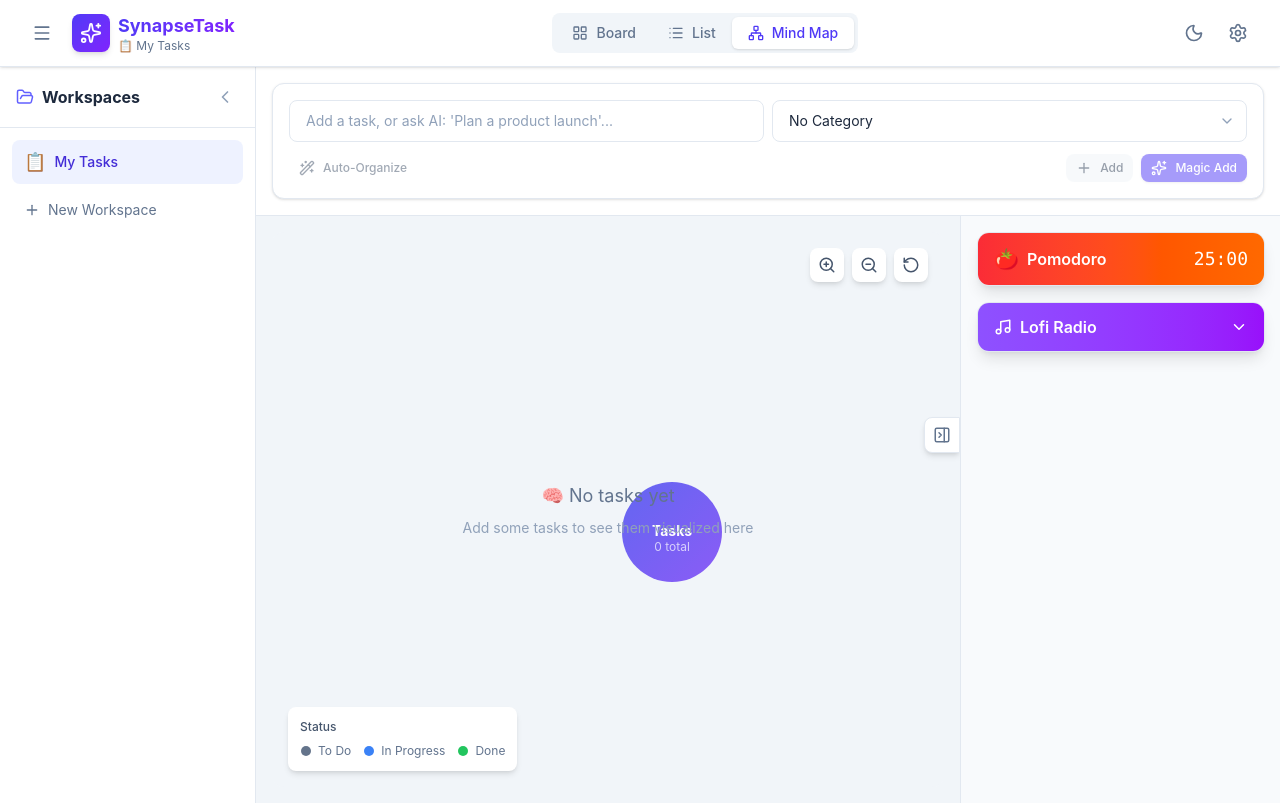
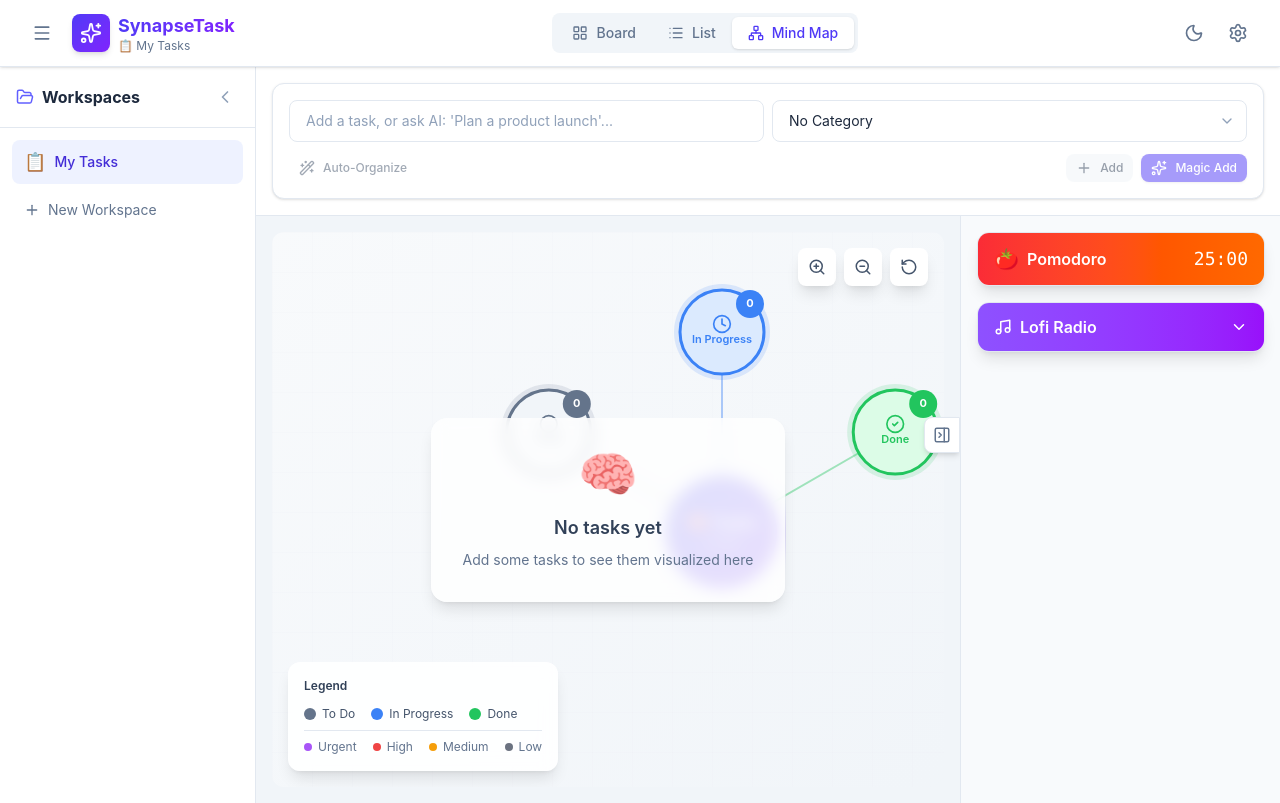
Before and after one commit to shadowxdgamer/SynapseTask, a React (Vite) app in the folder SynapseTask/: page / in a window 1280 px wide. Both pictures are taken after a click on the button "Mind Map". Built offline with nearby package versions, Linux system fonts and the light colour scheme.

Commit message:
feat: enhance MindMap component with improved task visualization and status representation

```diff
--- a/SynapseTask/src/components/mindmap/MindMap.tsx
+++ b/SynapseTask/src/components/mindmap/MindMap.tsx
@@ -1,25 +1,25 @@
-import { useState, useRef, useCallback } from 'react';
-import { ZoomIn, ZoomOut, RotateCcw, Circle, CheckCircle2 } from 'lucide-react';
+import { useState, useRef, useMemo } from 'react';
+import { ZoomIn, ZoomOut, RotateCcw, Circle, CheckCircle2, Clock as ClockIcon } from 'lucide-react';
 import { useTaskStore, useWorkspaceStore, useCategoryStore } from '../../stores';
 import { TaskEditModal } from '../board/TaskEditModal';
-import type { Task, TaskStatus } from '../../types';
+import type { Task, TaskStatus, TaskPriority } from '../../types';
 
 interface NodePosition {
   x: number;
   y: number;
 }
 
-const statusColors: Record<TaskStatus, string> = {
-  todo: '#64748b',
-  inprogress: '#3b82f6',
-  done: '#22c55e',
+const statusConfig: Record<TaskStatus, { color: string; bgColor: string; label: string }> = {
+  todo: { color: '#64748b', bgColor: '#f1f5f9', label: 'To Do' },
+  inprogress: { color: '#3b82f6', bgColor: '#dbeafe', label: 'In Progress' },
+  done: { color: '#22c55e', bgColor: '#dcfce7', label: 'Done' },
 };
 
-const priorityRadius: Record<string, number> = {
-  urgent: 45,
-  high: 40,
-  medium: 35,
-  low: 30,
+const priorityConfig: Record<TaskPriority, { color: string }> = {
+  urgent: { color: '#a855f7' },
+  high: { color: '#ef4444' },
+  medium: { color: '#f59e0b' },
+  low: { color: '#6b7280' },
 };
 
 export function MindMap() {
@@ -34,66 +34,81 @@ export function MindMap() {
   const [dragStart, setDragStart] = useState({ x: 0, y: 0 });
   const [editingTask, setEditingTask] = useState<Task | null>(null);
   const [isEditModalOpen, setIsEditModalOpen] = useState(false);
+  const [hoveredTask, setHoveredTask] = useState<string | null>(null);
 
-  if (!activeWorkspaceId) {
-    return (
-      <div className="flex items-center justify-center h-full text-slate-500">
-        No workspace selected
-      </div>
-    );
-  }
+  const tasks = useMemo(() => {
+    if (!activeWorkspaceId) return [];
+    return getTasks(activeWorkspaceId);
+  }, [activeWorkspaceId, getTasks]);
 
-  const tasks = getTasks(activeWorkspaceId);
+  // Group tasks by status for mind map layout
+  const tasksByStatus = useMemo(() => {
+    return {
+      todo: tasks.filter(t => t.status === 'todo'),
+      inprogress: tasks.filter(t => t.status === 'inprogress'),
+      done: tasks.filter(t => t.status === 'done'),
+    };
+  }, [tasks]);
 
-  // Group tasks by category
-  const tasksByCategory = tasks.reduce((acc, task) => {
-    const key = task.categoryId || 'uncategorized';
-    if (!acc[key]) acc[key] = [];
-    acc[key].push(task);
-    return acc;
-  }, {} as Record<string, Task[]>);
+  // Calculate node positions - status-centric layout
+  const { positions, connections } = useMemo(() => {
+    const centerX = 450;
+    const centerY = 300;
+    const statusRadius = 200;
+    const statusAngles: Record<TaskStatus, number> = {
+      todo: -Math.PI / 2 - Math.PI / 3,
+      inprogress: -Math.PI / 2,
+      done: -Math.PI / 2 + Math.PI / 3,
+    };
 
-  const categoryKeys = Object.keys(tasksByCategory);
+    const pos: Map<string, NodePosition> = new Map();
+    const conn: { from: NodePosition; to: NodePosition; color: string }[] = [];
 
-  // Calculate node positions in a radial layout
-  const calculatePositions = useCallback(() => {
-    const centerX = 400;
-    const centerY = 300;
-    const categoryRadius = 180;
-    const taskRadius = 80;
+    pos.set('center', { x: centerX, y: centerY });
 
-    const positions: Map<string, NodePosition> = new Map();
+    (['todo', 'inprogress', 'done'] as TaskStatus[]).forEach((status) => {
+      const angle = statusAngles[status];
+      const x = centerX + Math.cos(angle) * statusRadius;
+      const y = centerY + Math.sin(angle) * statusRadius;
+      pos.set(`status-${status}`, { x, y });
 
-    // Position categories in a circle around the center
-    categoryKeys.forEach((catKey, catIndex) => {
-      const catAngle = (catIndex / categoryKeys.length) * 2 * Math.PI - Math.PI / 2;
-      const catX = centerX + Math.cos(catAngle) * categoryRadius;
-      const catY = centerY + Math.sin(catAngle) * categoryRadius;
+      conn.push({
+        from: { x: centerX, y: centerY },
+        to: { x, y },
+        color: statusConfig[status].color,
+      });
 
-      positions.set(`cat-${catKey}`, { x: catX, y: catY });
+      const statusTasks = tasksByStatus[status];
+      const taskRadius = 100 + Math.min(statusTasks.length * 5, 50);
 
-      // Position tasks around their category
-      const catTasks = tasksByCategory[catKey];
-      catTasks.forEach((task, taskIndex) => {
-        const taskAngle = catAngle + ((taskIndex - (catTasks.length - 1) / 2) * 0.4);
-        const taskX = catX + Math.cos(taskAngle) * taskRadius;
-        const taskY = catY + Math.sin(taskAngle) * taskRadius;
+      statusTasks.forEach((task, i) => {
+        const spreadAngle = Math.PI * 0.8;
+        const startAngle = angle - spreadAngle / 2;
+        const taskAngle = statusTasks.length === 1
+          ? angle
+          : startAngle + (i / (statusTasks.length - 1)) * spreadAngle;
 
-        positions.set(`task-${task.id}`, { x: taskX, y: taskY });
+        const taskX = x + Math.cos(taskAngle) * taskRadius;
+        const taskY = y + Math.sin(taskAngle) * taskRadius;
+        pos.set(`task-${task.id}`, { x: taskX, y: taskY });
+
+        conn.push({
+          from: { x, y },
+          to: { x: taskX, y: taskY },
+          color: priorityConfig[task.priority].color,
+        });
       });
     });
 
-    return positions;
-  }, [categoryKeys, tasksByCategory]);
+    return { positions: pos, connections: conn };
+  }, [tasksByStatus]);
 
-  const positions = calculatePositions();
+  const handleMouseDown = (e: React.MouseEvent) => {
+    const target = e.target as HTMLElement;
+    if (target.closest('.node-interactive')) return;
 
-  // Pan and zoom handlers
-  const handleMouseDown = (e: React.MouseEvent) => {
-    if (e.target === containerRef.current || (e.target as HTMLElement).classList.contains('mindmap-bg')) {
     setIsDragging(true);
     setDragStart({ x: e.clientX - pan.x, y: e.clientY - pan.y });
-    }
   };
 
   const handleMouseMove = (e: React.MouseEvent) => {
@@ -122,46 +137,71 @@ export function MindMap() {
     setIsEditModalOpen(true);
   };
 
+  const formatTime = (minutes: number) => {
+    if (minutes < 60) return `${minutes}m`;
+    return `${Math.floor(minutes / 60)}h`;
+  };
+
+  if (!activeWorkspaceId) {
+    return (
+      <div className="flex items-center justify-center h-full text-slate-500">
+        No workspace selected
+      </div>
+    );
+  }
+
+  const centerPos = positions.get('center')!;
+
   return (
     <>
-      <div className="relative w-full h-full overflow-hidden bg-slate-100 dark:bg-slate-900 rounded-xl">
+      <div className="relative w-full h-full overflow-hidden bg-gradient-to-br from-slate-50 to-slate-100 dark:from-slate-900 dark:to-slate-800 rounded-xl">
         {/* Controls */}
-        <div className="absolute top-4 right-4 z-10 flex gap-2">
+        <div className="absolute top-4 right-4 z-20 flex gap-2">
           <button
             onClick={() => setZoom(prev => Math.min(2, prev * 1.2))}
-            className="p-2 bg-white dark:bg-slate-800 rounded-lg shadow-md hover:bg-slate-50 dark:hover:bg-slate-700 transition-colors"
+            className="p-2.5 bg-white dark:bg-slate-800 rounded-lg shadow-lg hover:bg-slate-50 dark:hover:bg-slate-700 transition-all hover:scale-105"
           >
             <ZoomIn size={18} className="text-slate-600 dark:text-slate-300" />
           </button>
           <button
             onClick={() => setZoom(prev => Math.max(0.3, prev * 0.8))}
-            className="p-2 bg-white dark:bg-slate-800 rounded-lg shadow-md hover:bg-slate-50 dark:hover:bg-slate-700 transition-colors"
+            className="p-2.5 bg-white dark:bg-slate-800 rounded-lg shadow-lg hover:bg-slate-50 dark:hover:bg-slate-700 transition-all hover:scale-105"
           >
             <ZoomOut size={18} className="text-slate-600 dark:text-slate-300" />
           </button>
           <button
             onClick={resetView}
-            className="p-2 bg-white dark:bg-slate-800 rounded-lg shadow-md hover:bg-slate-50 dark:hover:bg-slate-700 transition-colors"
+            className="p-2.5 bg-white dark:bg-slate-800 rounded-lg shadow-lg hover:bg-slate-50 dark:hover:bg-slate-700 transition-all hover:scale-105"
           >
             <RotateCcw size={18} className="text-slate-600 dark:text-slate-300" />
           </button>
         </div>
 
         {/* Legend */}
-        <div className="absolute bottom-4 left-4 z-10 bg-white dark:bg-slate-800 rounded-lg shadow-md p-3">
-          <div className="text-xs font-medium text-slate-600 dark:text-slate-300 mb-2">Status</div>
-          <div className="flex gap-3">
-            <div className="flex items-center gap-1.5">
-              <Circle size={12} fill="#64748b" stroke="none" />
-              <span className="text-xs text-slate-500 dark:text-slate-400">To Do</span>
+        <div className="absolute bottom-4 left-4 z-20 bg-white/90 dark:bg-slate-800/90 backdrop-blur-sm rounded-xl shadow-lg p-4">
+          <div className="text-xs font-semibold text-slate-700 dark:text-slate-200 mb-3">Legend</div>
+          <div className="space-y-2">
+            <div className="flex items-center gap-4">
+              {(['todo', 'inprogress', 'done'] as TaskStatus[]).map(status => (
+                <div key={status} className="flex items-center gap-1.5">
+                  <div
+                    className="w-3 h-3 rounded-full"
+                    style={{ backgroundColor: statusConfig[status].color }}
+                  />
+                  <span className="text-xs text-slate-600 dark:text-slate-400">{statusConfig[status].label}</span>
                 </div>
-            <div className="flex items-center gap-1.5">
-              <Circle size={12} fill="#3b82f6" stroke="none" />
-              <span className="text-xs text-slate-500 dark:text-slate-400">In Progress</span>
+              ))}
             </div>
-            <div className="flex items-center gap-1.5">
-              <Circle size={12} fill="#22c55e" stroke="none" />
-              <span className="text-xs text-slate-500 dark:text-slate-400">Done</span>
+            <div className="flex items-center gap-4 pt-2 border-t border-slate-200 dark:border-slate-700">
+              {(['urgent', 'high', 'medium', 'low'] as TaskPriority[]).map(priority => (
+                <div key={priority} className="flex items-center gap-1.5">
+                  <div
+                    className="w-2 h-2 rounded-full"
+                    style={{ backgroundColor: priorityConfig[priority].color }}
+                  />
+                  <span className="text-xs text-slate-500 dark:text-slate-500 capitalize">{priority}</span>
+                </div>
+              ))}
             </div>
           </div>
         </div>
@@ -169,7 +209,8 @@ export function MindMap() {
         {/* Mind Map Canvas */}
         <div
           ref={containerRef}
-          className="mindmap-bg w-full h-full cursor-grab active:cursor-grabbing"
+          className="w-full h-full cursor-grab active:cursor-grabbing"
+          style={{ userSelect: 'none', WebkitUserSelect: 'none' }}
           onMouseDown={handleMouseDown}
           onMouseMove={handleMouseMove}
           onMouseUp={handleMouseUp}
@@ -182,169 +223,245 @@ export function MindMap() {
             style={{
               transform: `translate(${pan.x}px, ${pan.y}px) scale(${zoom})`,
               transformOrigin: 'center center',
+              userSelect: 'none',
             }}
           >
+            <defs>
+              <pattern id="grid" width="40" height="40" patternUnits="userSpaceOnUse">
+                <path d="M 40 0 L 0 0 0 40" fill="none" stroke="currentColor" strokeWidth="0.5" className="text-slate-200 dark:text-slate-700" opacity="0.5" />
+              </pattern>
+              <linearGradient id="centerGradient" x1="0%" y1="0%" x2="100%" y2="100%">
+                <stop offset="0%" stopColor="#6366f1" />
+                <stop offset="100%" stopColor="#8b5cf6" />
+              </linearGradient>
+              <filter id="glow">
+                <feGaussianBlur stdDeviation="3" result="coloredBlur"/>
+                <feMerge>
+                  <feMergeNode in="coloredBlur"/>
+                  <feMergeNode in="SourceGraphic"/>
+                </feMerge>
+              </filter>
+            </defs>
+
+            <rect width="100%" height="100%" fill="url(#grid)" />
+
+            {/* Connection lines */}
+            {connections.map((conn, i) => (
+              <g key={i}>
+                <line
+                  x1={conn.from.x}
+                  y1={conn.from.y}
+                  x2={conn.to.x}
+                  y2={conn.to.y}
+                  stroke={conn.color}
+                  strokeWidth="2"
+                  opacity="0.4"
+                  strokeLinecap="round"
+                />
+                <circle r="3" fill={conn.color} opacity="0.6">
+                  <animateMotion
+                    dur="3s"
+                    repeatCount="indefinite"
+                    path={`M${conn.from.x},${conn.from.y} L${conn.to.x},${conn.to.y}`}
+                  />
+                </circle>
+              </g>
+            ))}
+
             {/* Center node */}
-            <g transform="translate(400, 300)">
+            <g transform={`translate(${centerPos.x}, ${centerPos.y})`} className="node-interactive">
+              <circle r="55" fill="url(#centerGradient)" filter="url(#glow)" />
               <circle r="50" fill="url(#centerGradient)" />
               <text
                 textAnchor="middle"
                 dominantBaseline="middle"
-                className="fill-white font-bold text-sm"
+                y="-8"
+                fill="white"
+                fontWeight="bold"
+                fontSize="16"
+                style={{ pointerEvents: 'none', userSelect: 'none' }}
               >
-                Tasks
+                🧠 Tasks
               </text>
               <text
                 textAnchor="middle"
                 dominantBaseline="middle"
-                y="16"
-                className="fill-white/70 text-xs"
+                y="12"
+                fill="rgba(255,255,255,0.8)"
+                fontSize="12"
+                style={{ pointerEvents: 'none', userSelect: 'none' }}
               >
                 {tasks.length} total
               </text>
             </g>
 
-            {/* Lines from center to categories */}
-            {categoryKeys.map(catKey => {
-              const catPos = positions.get(`cat-${catKey}`);
-              if (!catPos) return null;
+            {/* Status nodes */}
+            {(['todo', 'inprogress', 'done'] as TaskStatus[]).map(status => {
+              const pos = positions.get(`status-${status}`);
+              if (!pos) return null;
+              const config = statusConfig[status];
+              const count = tasksByStatus[status].length;
+
               return (
-                <line
-                  key={`line-center-${catKey}`}
-                  x1={400}
-                  y1={300}
-                  x2={catPos.x}
-                  y2={catPos.y}
-                  stroke="#94a3b8"
-                  strokeWidth="2"
-                  strokeDasharray="5,5"
-                  opacity="0.5"
-                />
+                <g key={status} transform={`translate(${pos.x}, ${pos.y})`} className="node-interactive">
+                  <circle r="48" fill={config.color} opacity="0.15" />
+                  <circle r="42" fill={config.bgColor} stroke={config.color} strokeWidth="3" />
+
+                  {status === 'done' && (
+                    <g transform="translate(-10, -18)">
+                      <CheckCircle2 width={20} height={20} color={config.color} />
+                    </g>
+                  )}
+                  {status === 'inprogress' && (
+                    <g transform="translate(-10, -18)">
+                      <ClockIcon width={20} height={20} color={config.color} />
+                    </g>
+                  )}
+                  {status === 'todo' && (
+                    <g transform="translate(-10, -18)">
+                      <Circle width={20} height={20} color={config.color} />
+                    </g>
+                  )}
+
+                  <text
+                    textAnchor="middle"
+                    dominantBaseline="middle"
+                    y="8"
+                    fontSize="11"
+                    fontWeight="600"
+                    fill={config.color}
+                    style={{ pointerEvents: 'none', userSelect: 'none' }}
+                  >
+                    {config.label}
+                  </text>
+
+                  <circle cx="28" cy="-28" r="14" fill={config.color} />
+                  <text
+                    x="28"
+                    y="-28"
+                    textAnchor="middle"
+                    dominantBaseline="middle"
+                    fill="white"
+                    fontWeight="bold"
+                    fontSize="11"
+                    style={{ pointerEvents: 'none', userSelect: 'none' }}
+                  >
+                    {count}
+                  </text>
+                </g>
               );
             })}
 
-            {/* Category nodes and their task connections */}
-            {categoryKeys.map(catKey => {
-              const catPos = positions.get(`cat-${catKey}`);
-              if (!catPos) return null;
-
-              const category = catKey !== 'uncategorized' ? getCategoryById(catKey) : null;
-              const catTasks = tasksByCategory[catKey];
+            {/* Task nodes */}
+            {tasks.map(task => {
+              const pos = positions.get(`task-${task.id}`);
+              if (!pos) return null;
+              const statusCfg = statusConfig[task.status];
+              const priorityCfg = priorityConfig[task.priority];
+              const category = task.categoryId ? getCategoryById(task.categoryId) : null;
+              const isHovered = hoveredTask === task.id;
+              const nodeRadius = isHovered ? 38 : 32;
 
               return (
-                <g key={`cat-${catKey}`}>
-                  {/* Lines from category to tasks */}
-                  {catTasks.map(task => {
-                    const taskPos = positions.get(`task-${task.id}`);
-                    if (!taskPos) return null;
-                    return (
-                      <line
-                        key={`line-${catKey}-${task.id}`}
-                        x1={catPos.x}
-                        y1={catPos.y}
-                        x2={taskPos.x}
-                        y2={taskPos.y}
-                        stroke={statusColors[task.status]}
-                        strokeWidth="1.5"
-                        opacity="0.6"
+                <g
+                  key={task.id}
+                  transform={`translate(${pos.x}, ${pos.y})`}
+                  className="node-interactive cursor-pointer"
+                  onClick={() => handleTaskClick(task)}
+                  onMouseEnter={() => setHoveredTask(task.id)}
+                  onMouseLeave={() => setHoveredTask(null)}
+                >
+                  {(task.priority === 'urgent' || task.priority === 'high') && (
+                    <circle
+                      r={nodeRadius + 8}
+                      fill={priorityCfg.color}
+                      opacity="0.2"
+                    >
+                      <animate attributeName="opacity" values="0.2;0.4;0.2" dur="2s" repeatCount="indefinite" />
+                    </circle>
+                  )}
+
+                  <circle
+                    r={nodeRadius}
+                    fill="white"
+                    stroke={statusCfg.color}
+                    strokeWidth={isHovered ? 4 : 3}
+                    className="dark:fill-slate-800"
                   />
-                    );
-                  })}
 
-                  {/* Category node */}
-                  <g transform={`translate(${catPos.x}, ${catPos.y})`}>
                   <circle
-                      r="35"
-                      fill={category?.color || '#6366f1'}
-                      opacity="0.9"
+                    cx={nodeRadius - 6}
+                    cy={-nodeRadius + 6}
+                    r="6"
+                    fill={priorityCfg.color}
                   />
+
+                  {task.status === 'done' && (
+                    <>
+                      <circle cx={-nodeRadius + 6} cy={-nodeRadius + 6} r="8" fill="#22c55e" />
+                      <text
+                        x={-nodeRadius + 6}
+                        y={-nodeRadius + 7}
+                        textAnchor="middle"
+                        dominantBaseline="middle"
+                        fill="white"
+                        fontSize="10"
+                        style={{ pointerEvents: 'none', userSelect: 'none' }}
+                      >
+                        ✓
+                      </text>
+                    </>
+                  )}
+
+                  {category && (
                     <text
                       textAnchor="middle"
                       dominantBaseline="middle"
-                      className="fill-white font-medium"
-                      style={{ fontSize: '11px' }}
+                      y="-8"
+                      fontSize="14"
+                      style={{ pointerEvents: 'none', userSelect: 'none' }}
                     >
-                      {category ? `${category.icon}` : '📋'}
+                      {category.icon}
                     </text>
+                  )}
+
                   <text
                     textAnchor="middle"
                     dominantBaseline="middle"
-                      y="16"
-                      className="fill-white/80"
-                      style={{ fontSize: '9px' }}
-                    >
-                      {category?.name || 'Uncategorized'}
-                    </text>
-                  </g>
-
-                  {/* Task nodes */}
-                  {catTasks.map(task => {
-                    const taskPos = positions.get(`task-${task.id}`);
-                    if (!taskPos) return null;
-                    const radius = priorityRadius[task.priority] || 30;
-
-                    return (
-                      <g
-                        key={`task-${task.id}`}
-                        transform={`translate(${taskPos.x}, ${taskPos.y})`}
-                        className="cursor-pointer"
-                        onClick={() => handleTaskClick(task)}
-                      >
-                        <circle
-                          r={radius}
-                          fill={statusColors[task.status]}
-                          opacity="0.85"
-                          className="hover:opacity-100 transition-opacity"
-                        />
-                        {task.status === 'done' && (
-                          <CheckCircle2
-                            size={14}
-                            className="fill-none stroke-white"
-                            style={{ transform: 'translate(-7px, -20px)' }}
-                          />
-                        )}
-                        <text
-                          textAnchor="middle"
-                          dominantBaseline="middle"
-                          className="fill-white"
-                          style={{ fontSize: '9px', fontWeight: 500 }}
+                    y={category ? 6 : 0}
+                    fontSize="9"
+                    fontWeight="500"
+                    className="dark:fill-slate-100"
+                    style={{ pointerEvents: 'none', userSelect: 'none' }}
                   >
                     {task.title.length > 12 ? task.title.slice(0, 12) + '...' : task.title}
                   </text>
+
                   {task.estimatedMinutes && (
                     <text
                       textAnchor="middle"
                       dominantBaseline="middle"
-                            y="12"
-                            className="fill-white/70"
-                            style={{ fontSize: '8px' }}
+                      y={category ? 18 : 14}
+                      fontSize="8"
+                      fill="#94a3b8"
+                      style={{ pointerEvents: 'none', userSelect: 'none' }}
                     >
-                            {task.estimatedMinutes < 60 ? `${task.estimatedMinutes}m` : `${Math.floor(task.estimatedMinutes / 60)}h`}
+                      ⏱ {formatTime(task.estimatedMinutes)}
                     </text>
                   )}
                 </g>
               );
             })}
-                </g>
-              );
-            })}
-
-            {/* Gradient definition */}
-            <defs>
-              <linearGradient id="centerGradient" x1="0%" y1="0%" x2="100%" y2="100%">
-                <stop offset="0%" stopColor="#6366f1" />
-                <stop offset="100%" stopColor="#8b5cf6" />
-              </linearGradient>
-            </defs>
           </svg>
         </div>
 
         {/* Empty state */}
         {tasks.length === 0 && (
-          <div className="absolute inset-0 flex items-center justify-center">
-            <div className="text-center">
-              <p className="text-lg text-slate-500 dark:text-slate-400 mb-2">🧠 No tasks yet</p>
-              <p className="text-sm text-slate-400 dark:text-slate-500">Add some tasks to see them visualized here</p>
+          <div className="absolute inset-0 flex items-center justify-center pointer-events-none">
+            <div className="text-center bg-white/80 dark:bg-slate-800/80 backdrop-blur-sm p-8 rounded-2xl shadow-lg">
+              <div className="text-5xl mb-4">🧠</div>
+              <p className="text-lg font-semibold text-slate-700 dark:text-slate-200 mb-2">No tasks yet</p>
+              <p className="text-sm text-slate-500 dark:text-slate-400">Add some tasks to see them visualized here</p>
             </div>
           </div>
         )}
```
Lines whose indentation alone changed are shown as unchanged.
